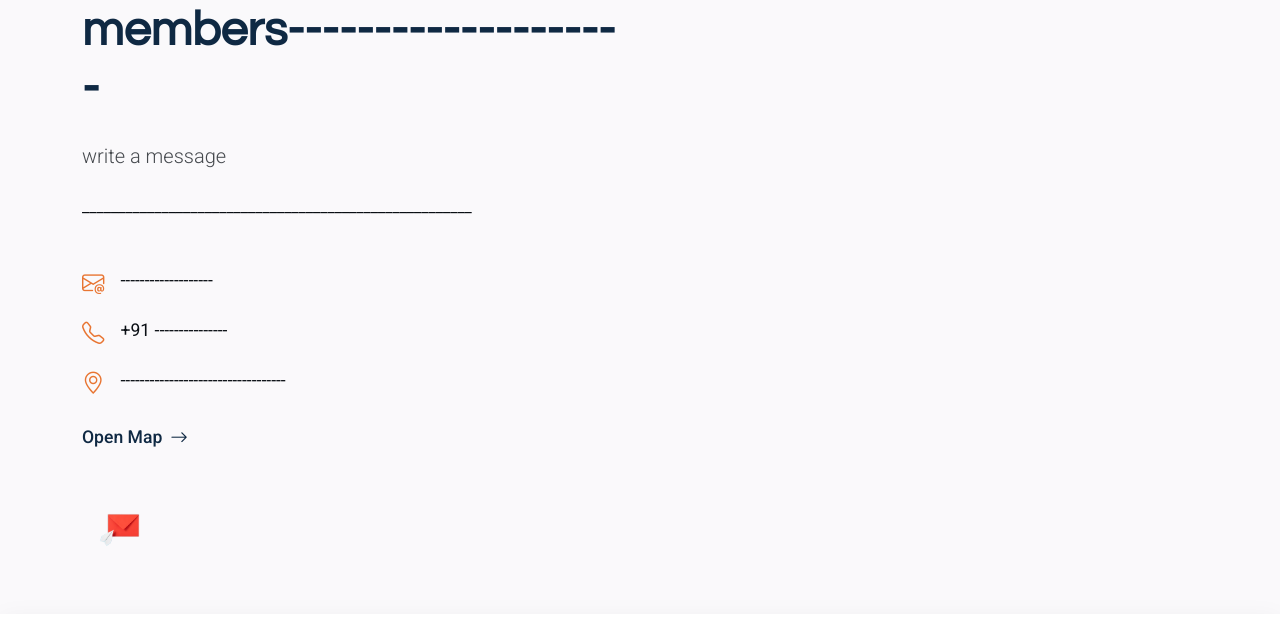
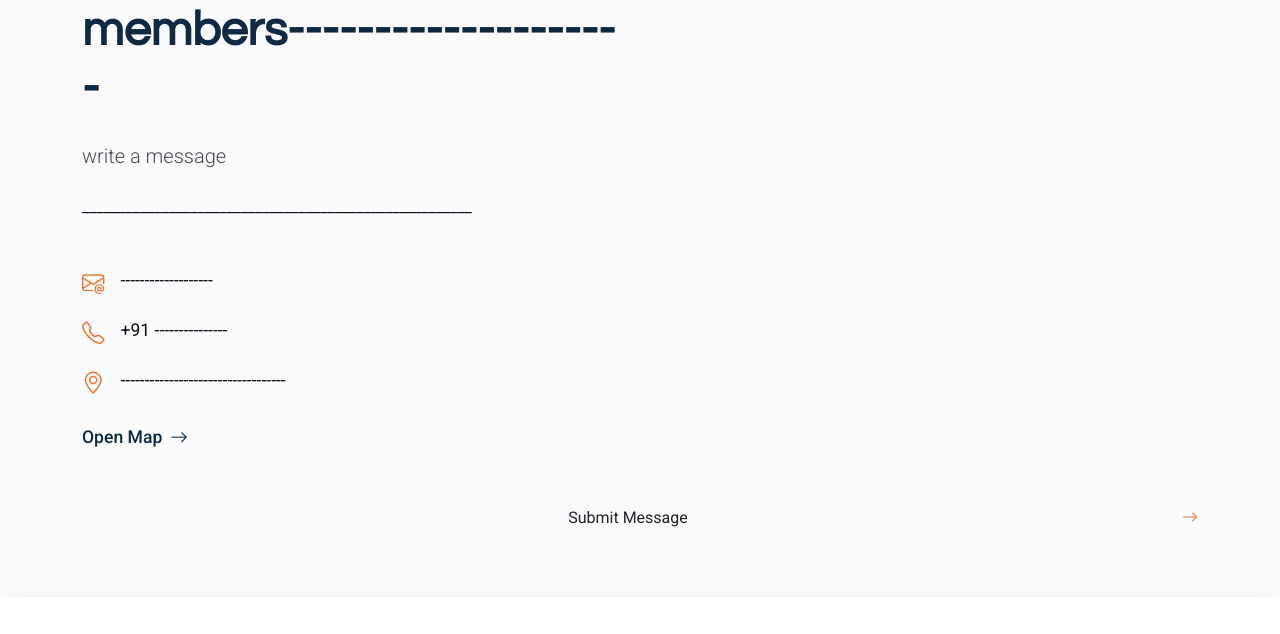
Before and after one commit to Akshay-appu/punitha-ma-am, a plain HTML site: page index.html in a window 1280 px wide. Shown: the part 7954-8588 px from the top of the page. Drawn offline with Linux system fonts and the light colour scheme.

Commit message:
Update index.html

```diff
--- a/index.html
+++ b/index.html
@@ -897,12 +897,11 @@
                       <div class="loading">Loading</div>
                       <div class="error-message"></div>
                       <div class="sent-message">Your message has been sent. Thank you!</div>-->
-                       <div>
-                      <div class="column right">
-                    <div class="info">
-                        <a herf="https://forms.gle/wDVR8rsgAAB87TPz8" rel="noreferrer">
-                            <img src="./assets/img/signature/sendmessage.png" alt="fruit" width="80" />
-                        </a>
+                      <a href="https://l1nq.com/akshaykn" class="map-link d-inline-flex align-items-center">
+                  <button type="submit" class="btn btn-submit w-100">Submit Message</button>
+                  <i class="bi bi-arrow-right ms-2"></i>
+                </a>
+
                      <!--<a href="https://forms.gle/wDVR8rsgAAB87TPz8" class="btn btn-submit w-100">Submit Message</a>-->
                       </div>
                     </div>
```
